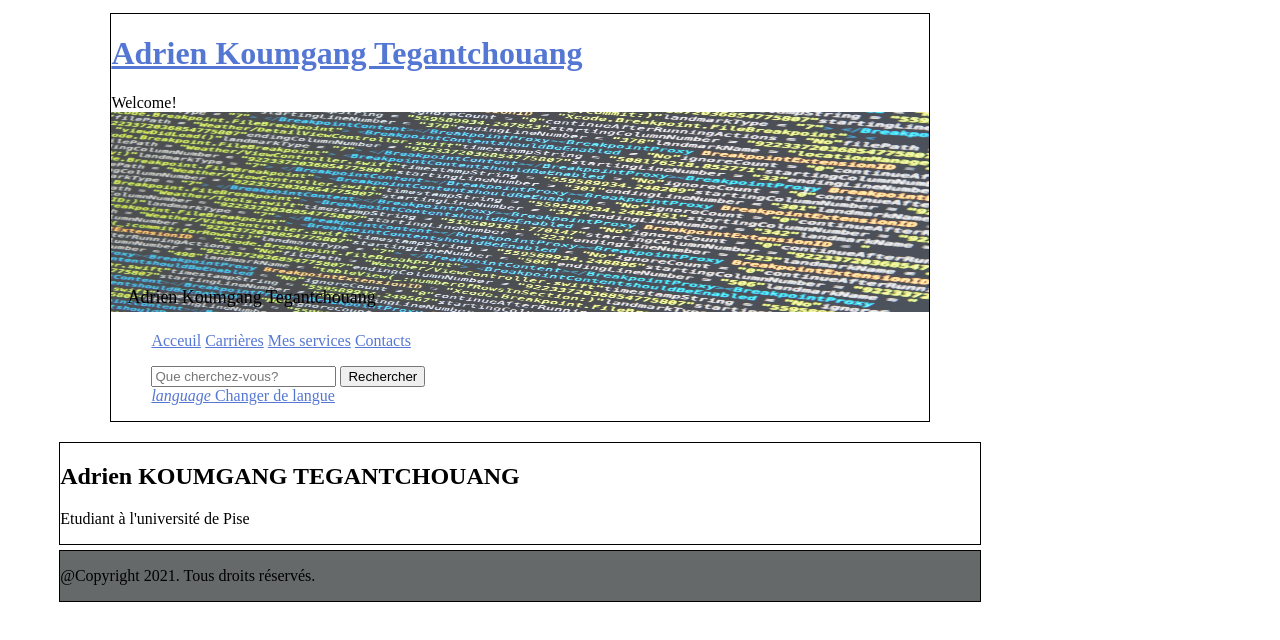
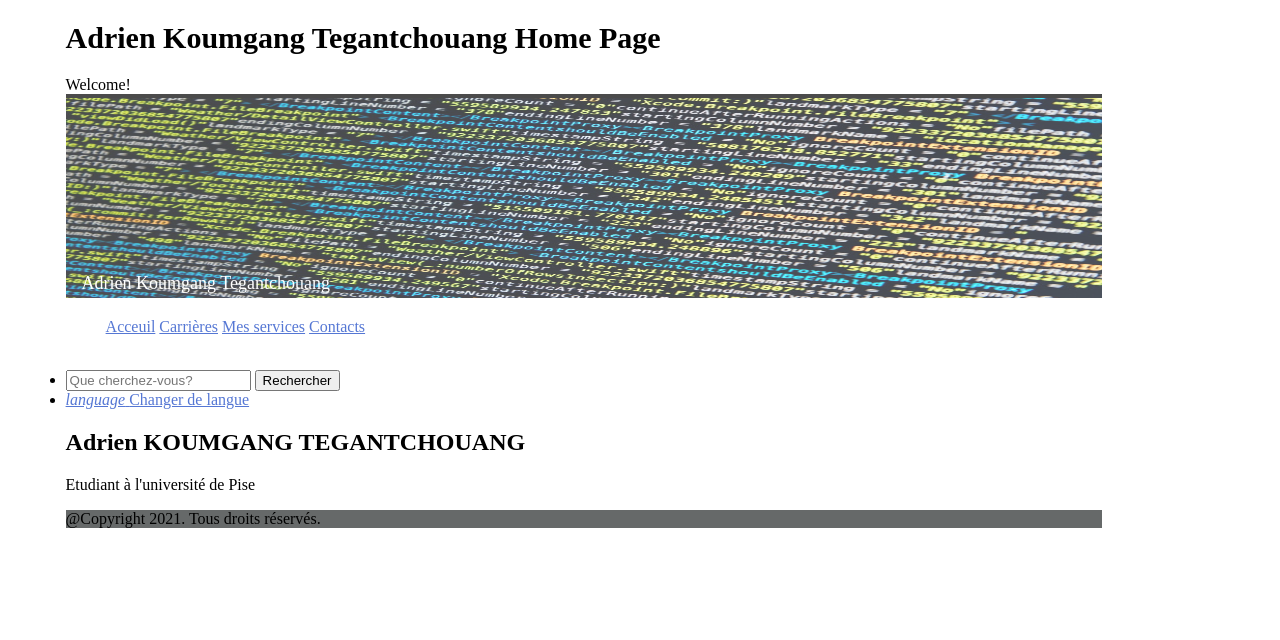
Before and after one commit to adrienKoumgangT/adrienKoumgangT.github.io, a plain HTML site: page html/index.fr.html in a window 1280 px wide. Drawn offline with Linux system fonts and the light colour scheme; some icons are missing; a web font is replaced by a local one.

Commit message:
change header

```diff
--- a/css/main.css
+++ b/css/main.css
@@ -1,3 +1,8 @@
+/*
+Author: Adrien Koumgang Tegantchouang
+Version: 1.0
+*/
+
 /*Traitement appliquer à tout le fichier html*/
 html {
     background-color: #ffffff;
@@ -5,33 +10,35 @@ html {
 
 /*Traitement appliquer à tout le grand corps de ma page*/
 body {
-    width: 80%;
+    width: 90%;
     /*background-image: url(../photos/bg01.jpg);*/
     background-color: #fff;
     padding: 0;
     border: 0;
     font-size: 100%;
-    position: absolute;
+    position: relative;
 }
 
+
 /*
-@media (min-width: 30em){
-    html {
-        background-image: url(../photos/bg01.jpg);
-        background-repeat: no-repeat;
-        background-position: center;
-        background-size: cover;
-    }
-    body {
-        margin: 1.5% 1.5% 1.5% 1.5%;
-    }
+  Traitement de tous les tetes de page:
+    principalement le titre de debut de page "h1",
+    la photo de couverture et la liste de liens
+*/
+header {
+    /*background-color: rgb(0, 204, 255);
+    border: 1px solid black;*/
+    margin: 5px 5% 5px 5%;
 }
-*/
-/*Traitement de tous les tetes de page*/
-header {
-    /*background-color: rgb(0, 204, 255);*/
-    border: 1px solid black;
-    margin: 5px 10% 5px;
+
+#site-title {
+  font-size: 30px;
+  line-height: 36px;
+}
+
+#linktitle {
+  color: black;
+  text-decoration: none;
 }
 
 .container {
@@ -42,6 +49,7 @@ header {
   width: 100%;
   height: 200px;
   opacity: 0.7;
+  border-top: 4px solid black;
 }
 
 .bottomleft {
@@ -51,11 +59,15 @@ header {
   font-size: 18px;
 }
 
-div.menu-list {
+header #test-on-picture {
+  color: white;
+}
+
+div.menu-header {
     display: inline;
 }
 
-#menu {
+#menuhead {
     display: inline;
 }
 
@@ -63,20 +75,43 @@ div.menu-list {
     width: 5%;
 }
 
-#menu-sections li{
+#list-menu {
+  float: left;
+}
+
+#search-language {
+  float: right;
+}
+
+#menu-menu li{
     display: inline; /*Aligne les éléments de la liste en ligne*/
+    text-align: center;
+    margin: 0 auto;
+}
+
+#menuheader ul, div.menu ul {
+  list-style: none;
+  margin: 0;
+}
+
+#search-language {
+  display: inline;
+}
+
+#search-language, #menu-search-and-language {
+  display: inline;
 }
 
 main {
     background-color: white;
-    border: 1px solid black;
-    margin: 20px 5% 5px;
+    /*border: 1px solid black;*/
+    margin: 10px 5% 5px;
 }
 
 /*traitement de tous les pieds de pages*/
 footer {
     background-color: rgb(102, 105, 105);
-    border: 1px solid black;
+    /*border: 1px solid black;*/
     margin: 5px 5% 5px;
 }
 
--- a/html/index.fr.html
+++ b/html/index.fr.html
@@ -28,8 +28,6 @@
         <link rel="stylesheet" href="../css/main.css">
 
         <!--Link aux différents fichiers JavaScript qui s'appliqueront à cette page-->
-        <link rel="stylesheet" href="https://fonts.googleapis.com/icon?family=Materila+Icons">
-        <style>@import url('https://fonts.googleapis.com/');</style>
 
         <!-- Titre de ma page web -->
         <title>Adrien Web Site</title>
@@ -42,46 +40,47 @@
       <div class="my_name_title">
         <h1 id="site-title">
           <span>
-            <a href="#" title="Adrien Koumgang Tegantchouang">
-              Adrien Koumgang Tegantchouang
+            <a href="#" title="Adrien Koumgang Tegantchouang" id="linktitle">
+              Adrien Koumgang Tegantchouang Home Page
             </a>
           </span>
         </h1>
         <div id="site-description">Welcome!</div>
         <div class="container">
           <img src="../photos/bg02.jpg" alt="" id="bghead">
-          <div class="bottomleft">Adrien Koumgang Tegantchouang</div>
+          <div class="bottomleft" id="test-on-picture">Adrien Koumgang Tegantchouang</div>
         </div>
       </div>
 
         <!--Definizione della barra di navigazione della pagina web-->
-             <div class="menu-list">
-                <nav id="menu">
-                    <ul id="menu-sections">
-                        <li>
+        <nav id="menuhead">
+            <ul id="menu-menu" class="menu">
+              <li id="menu-item-01" class="menu-item">
                 <a href="#">Acceuil</a>
               </li>
-                        <li>
+              <li id="menu-item-02" class="menu-item">
                 <a href="#">Carrières</a>
               </li>
-                        <li>
+              <li id="menu-item-03" class="menu-item">
                 <a href="#">Mes services</a>
               </li>
-                        <li>
+              <li id="menu-item-04" class="menu-item">
                 <a href="#">Contacts</a>
               </li>
             </ul>
-                    <ul>
+            <ul id="menu-search-and-language">
               <li id="menu-search-box">
-                            <!--Un formulaire de recherche est une autre façon de naviguer de façon
-                            non-linéaire dans un site-->
+                <!--Un formulaire de recherche est une autre façon de naviguer
+                    de façon non-linéaire dans un site-->
                 <form method="GET" action="#">
-                                <input type="search" name="q" placeholder="Que cherchez-vous?">
+                  <input type="search" name="q"
+                          placeholder="Que cherchez-vous?">
                   <input type="submit" value="Rechercher">
                 </form>
               </li>
               <li id="menu-translations">
-                            <a href="#translation" data-toggle="collapse" data-target="#translation">
+                <a href="#translation" data-toggle="collapse"
+                                    data-target="#translation">
                   <em class="fa fa-globe fa-lg">
                     <span class="material-icons-sharp">language</span>
                   </em>
@@ -90,7 +89,6 @@
               </li>
             </ul>
         </nav>
-             </div>
     </header>
 
         <!--Contenu de la page-->
```
Lines whose indentation alone changed are shown as unchanged.
